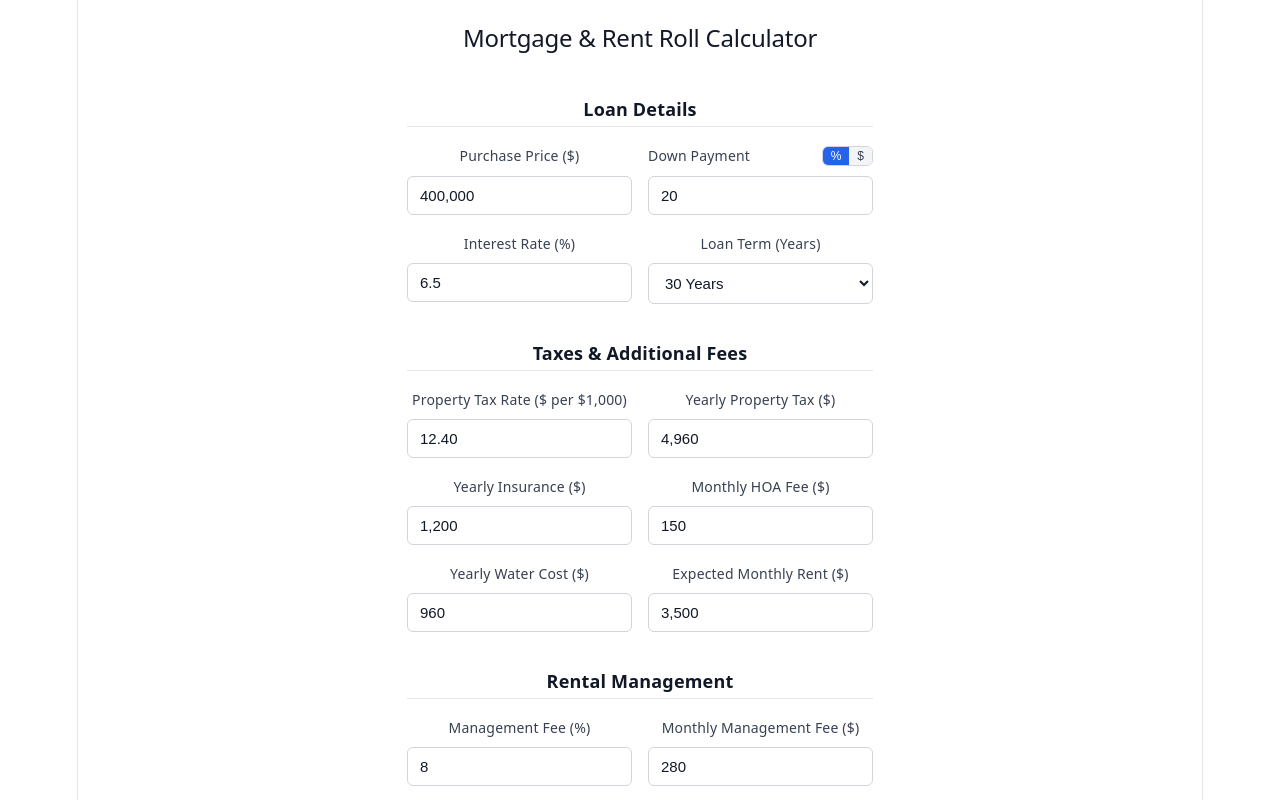
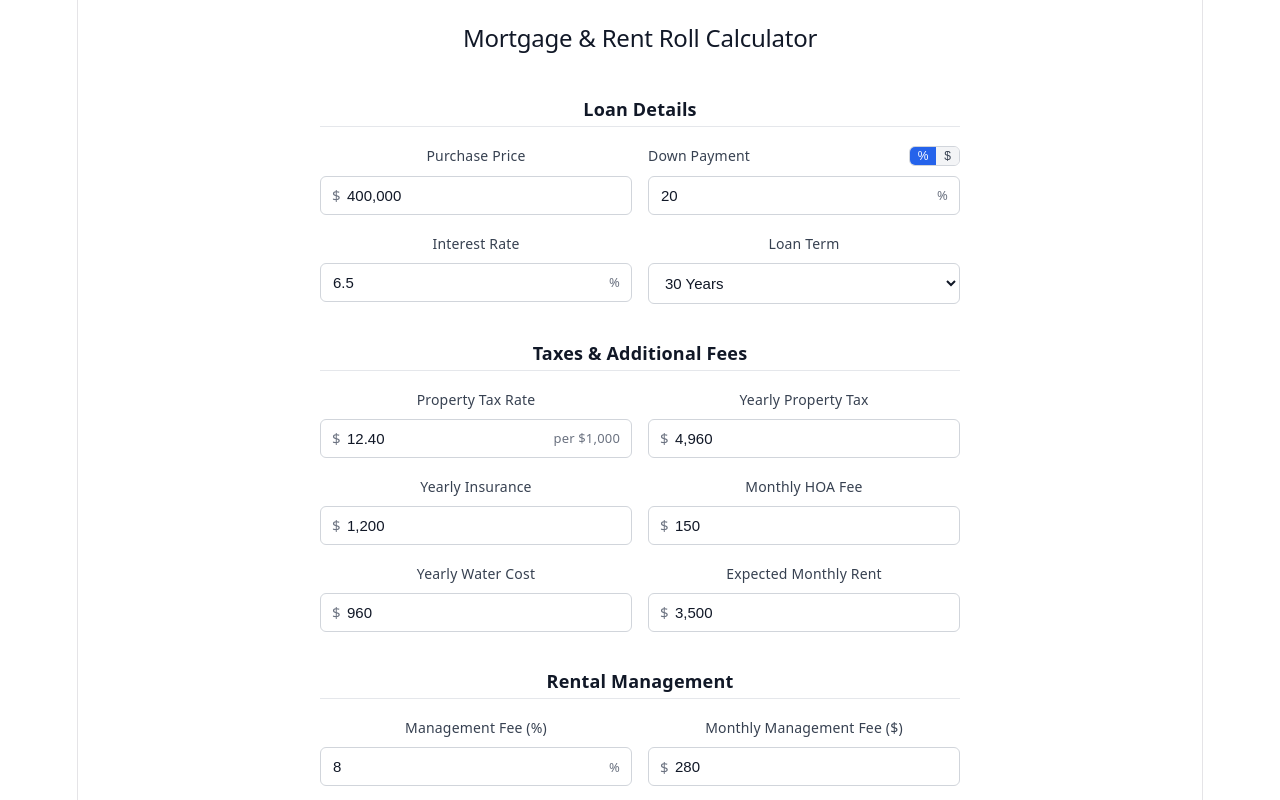
Before and after one commit to bdle/mortgage-calculator, a React (Vite) app: page / in a window 1280 px wide. Shown: the top 800 px of the page. Built offline with nearby package versions, Linux system fonts and the light colour scheme.

Commit message:
improved to display $ and % inside input fields

```diff
--- a/src/App.jsx
+++ b/src/App.jsx
@@ -243,13 +243,16 @@ export default function MortgageCalculator() {
           <h3 style={styles.sectionHeader}>Loan Details</h3>
           <div style={styles.twoColumnGrid}>
             <label style={styles.label}>
-              Purchase Price ($)
+              Purchase Price
+              <div style={styles.inputWrapper}>
+                <span style={styles.prefix}>$</span>
                 <input
                   type="text"
-                style={styles.input}
+                  style={styles.inputWithPrefix}
                   value={purchasePrice}
                   onChange={handlePriceChange}
                 />
+              </div>
             </label>
 
             <div style={styles.downPaymentContainer}>
@@ -274,34 +277,43 @@ export default function MortgageCalculator() {
               </div>
 
               {downPaymentType === 'percent' ? (
+                <div style={styles.inputWrapper}>
                   <input
                     type="text"
-                  style={styles.input}
+                    style={styles.inputWithSuffix}
                     value={downPaymentPercent}
                     onChange={handlePercentChange}
                   />
+                  <span style={styles.suffix}>%</span>
+                </div>
               ) : (
+                <div style={styles.inputWrapper}>
+                  <span style={styles.prefix}>$</span>
                   <input
                     type="text"
-                  style={styles.input}
+                    style={styles.inputWithPrefix}
                     value={downPaymentAmount}
                     onChange={handleAmountChange}
                   />
+                </div>
               )}
             </div>
 
             <label style={styles.label}>
-              Interest Rate (%)
+              Interest Rate
+              <div style={styles.inputWrapper}>
                 <input
                   type="text"
-                style={styles.input}
+                  style={styles.inputWithSuffix}
                   value={interestRate}
                   onChange={(e) => setInterestRate(e.target.value)}
                 />
+                <span style={styles.suffix}>%</span>
+              </div>
             </label>
 
             <label style={styles.label}>
-              Loan Term (Years)
+              Loan Term
               <select
                 style={styles.input}
                 value={loanTermYears}
@@ -318,63 +330,82 @@ export default function MortgageCalculator() {
           <h3 style={styles.sectionHeader}>Taxes & Additional Fees</h3>
           <div style={styles.twoColumnGrid}>
             <label style={styles.label}>
-              Property Tax Rate ($ per $1,000)
+              Property Tax Rate
+              <div style={styles.inputWrapper}>
+                <span style={styles.prefix}>$</span>
                 <input
                   type="text"
-                style={styles.input}
+                  style={styles.inputWithLongSuffix}
                   value={taxRatePerThousand}
                   onChange={handleTaxRateChange}
                 />
+                <span style={styles.suffix}>per $1,000</span>
+              </div>
             </label>
 
             <label style={styles.label}>
-              Yearly Property Tax ($)
+              Yearly Property Tax
+              <div style={styles.inputWrapper}>
+                <span style={styles.prefix}>$</span>
                 <input
                   type="text"
-                style={styles.input}
+                  style={styles.inputWithPrefix}
                   value={yearlyPropertyTax}
                   onChange={(e) => setYearlyPropertyTax(formatUSNumber(parseUSNumber(e.target.value)))}
                 />
+              </div>
             </label>
 
             <label style={styles.label}>
-              Yearly Insurance ($)
+              Yearly Insurance
+              <div style={styles.inputWrapper}>
+                <span style={styles.prefix}>$</span>
                 <input
                   type="text"
-                style={styles.input}
+                  style={styles.inputWithPrefix}
                   value={yearlyInsurance}
                   onChange={(e) => setYearlyInsurance(formatUSNumber(parseUSNumber(e.target.value)))}
                 />
+              </div>
             </label>
 
             <label style={styles.label}>
-              Monthly HOA Fee ($)
+              Monthly HOA Fee
+              <div style={styles.inputWrapper}>
+                <span style={styles.prefix}>$</span>
                 <input
                   type="text"
-                style={styles.input}
+                  style={styles.inputWithPrefix}
                   value={hoaFee}
                   onChange={(e) => setHoaFee(formatUSNumber(parseUSNumber(e.target.value)))}
                 />
+              </div>
             </label>
 
             <label style={styles.label}>
-              Yearly Water Cost ($)
+              Yearly Water Cost
+              <div style={styles.inputWrapper}>
+                <span style={styles.prefix}>$</span>
                 <input
                   type="text"
-                style={styles.input}
+                  style={styles.inputWithPrefix}
                   value={yearlyWaterCost}
                   onChange={(e) => setYearlyWaterCost(formatUSNumber(parseUSNumber(e.target.value)))}
                 />
+              </div>
             </label>
 
             <label style={styles.label}>
-              Expected Monthly Rent ($)
+              Expected Monthly Rent
+              <div style={styles.inputWrapper}>
+                <span style={styles.prefix}>$</span>
                 <input
                   type="text"
-                style={styles.input}
+                  style={styles.inputWithPrefix}
                   value={monthlyRent}
                   onChange={handleRentChange}
                 />
+              </div>
             </label>
           </div>
 
@@ -383,22 +414,28 @@ export default function MortgageCalculator() {
           <div style={styles.twoColumnGrid}>
             <label style={styles.label}>
               Management Fee (%)
+              <div style={styles.inputWrapper}>
                 <input
                   type="text"
-                style={styles.input}
+                  style={styles.inputWithSuffix}
                   value={propertyManagementRate}
                   onChange={handleManagementRateChange}
                 />
+                <span style={styles.suffix}>%</span>
+              </div>
             </label>
 
             <label style={styles.label}>
               Monthly Management Fee ($)
+              <div style={styles.inputWrapper}>
+                <span style={styles.prefix}>$</span>
                 <input
                   type="text"
-                style={styles.input}
+                  style={styles.inputWithPrefix}
                   value={propertyManagementFee}
                   onChange={handleManagementFeeChange}
                 />
+              </div>
             </label>
           </div>
         </div>
@@ -514,7 +551,7 @@ const styles = {
   },
   twoColumnGrid: {
     display: 'grid',
-    gridTemplateColumns: 'repeat(2, minmax(0, 1fr))', // Forces 2 items per line
+    gridTemplateColumns: 'repeat(2, minmax(0, 1fr))',
     gap: '16px',
     marginBottom: '16px',
   },
@@ -533,8 +570,62 @@ const styles = {
     fontWeight: '500',
     color: '#374151',
   },
+  inputWrapper: {
+    position: 'relative',
+    display: 'flex',
+    alignItems: 'center',
+  },
+  prefix: {
+    position: 'absolute',
+    left: '12px',
+    fontSize: '15px',
+    color: '#6b7280',
+    fontWeight: '500',
+    pointerEvents: 'none',
+  },
+  suffix: {
+    position: 'absolute',
+    right: '12px',
+    fontSize: '13px',
+    color: '#6b7280',
+    fontWeight: '500',
+    pointerEvents: 'none',
+  },
   input: {
     padding: '10px 12px',
+    borderRadius: '6px',
+    border: '1px solid #d1d5db',
+    fontSize: '15px',
+    backgroundColor: '#ffffff',
+    color: '#111827',
+    outline: 'none',
+    width: '100%',
+    boxSizing: 'border-box',
+  },
+  inputWithPrefix: {
+    padding: '10px 12px 10px 26px',
+    borderRadius: '6px',
+    border: '1px solid #d1d5db',
+    fontSize: '15px',
+    backgroundColor: '#ffffff',
+    color: '#111827',
+    outline: 'none',
+    width: '100%',
+    boxSizing: 'border-box',
+  },
+  inputWithSuffix: {
+    padding: '10px 26px 10px 12px',
+    borderRadius: '6px',
+    border: '1px solid #d1d5db',
+    fontSize: '15px',
+    backgroundColor: '#ffffff',
+    color: '#111827',
+    outline: 'none',
+    width: '100%',
+    boxSizing: 'border-box',
+  },
+  inputWithLongSuffix: {
+    padding: '10px 85px 10px 26px', // Extra padding right for "per $1,000"
     borderRadius: '6px',
     border: '1px solid #d1d5db',
     fontSize: '15px',
```
Lines whose indentation alone changed are shown as unchanged.
